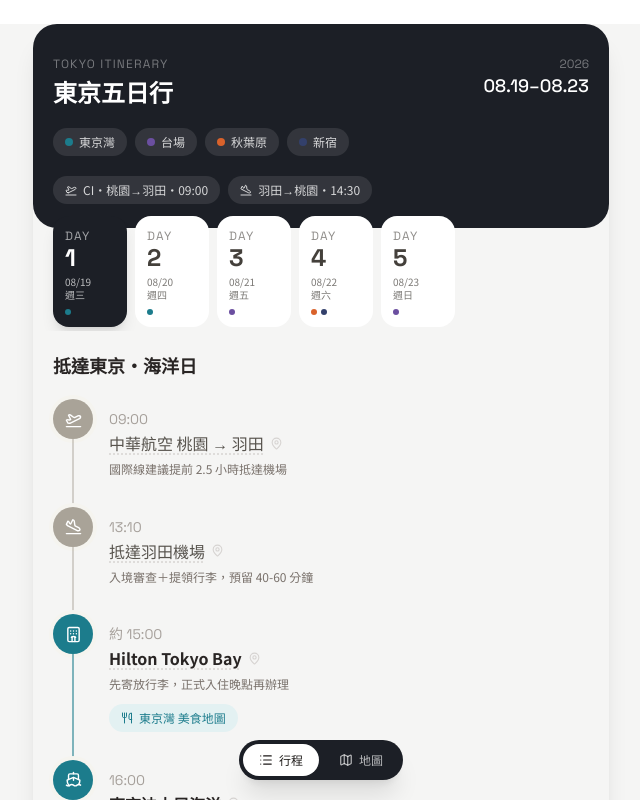
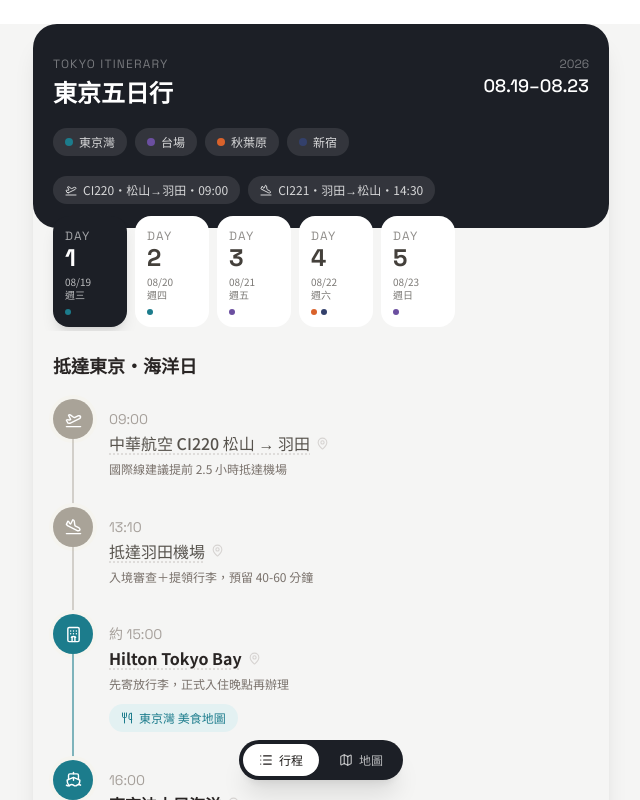
Before and after one commit to willwang0202/tokyo, a React (Vite) app: page / in a window 1280 px wide. Shown: the top 800 px of the page, without its empty margins (319-959 px from the left). Built offline with nearby package versions, Linux system fonts and the light colour scheme.

Commit message:
fix: correct flights to CI220/CI221 Songshan-Haneda

```diff
--- a/src/App.jsx
+++ b/src/App.jsx
@@ -125,7 +125,7 @@ const DAYS = [
   {
     id: 1, date: '08/19', weekday: '週三', areaKeys: ['bay'], title: '抵達東京・海洋日',
     events: [
-      { time: '09:00', icon: PlaneTakeoff, title: '中華航空 桃園 → 羽田', desc: '國際線建議提前 2.5 小時抵達機場', type: 'flight', maps: '桃園國際機場' },
+      { time: '09:00', icon: PlaneTakeoff, title: '中華航空 CI220 松山 → 羽田', desc: '國際線建議提前 2.5 小時抵達機場', type: 'flight', maps: '台北松山機場' },
       { time: '13:10', icon: PlaneLanding, title: '抵達羽田機場', desc: '入境審查＋提領行李，預留 40-60 分鐘', type: 'flight', maps: '羽田空港 第3ターミナル' },
       { time: '約 15:00', icon: Hotel, title: 'Hilton Tokyo Bay', desc: '先寄放行李，正式入住晚點再辦理', area: 'bay', maps: 'Hilton Tokyo Bay' },
       { time: '16:00', icon: Ship, title: '東京迪士尼海洋', desc: '開放到 21:00，夜間的威尼斯貢多拉很值得', area: 'bay', maps: '東京ディズニーシー' },
@@ -166,7 +166,7 @@ const DAYS = [
     events: [
       { time: '09:00', icon: Coffee, title: '台場周邊悠閒早晨', desc: '退房前最後採買，Aqua City／DiverCity 就在飯店旁', area: 'daiba', maps: 'アクアシティお台場' },
       { time: '11:00', icon: Luggage, title: '退房，前往羽田機場', desc: '車程約 30 分鐘', type: 'transit', maps: '羽田空港 第3ターミナル' },
-      { time: '14:30', icon: PlaneTakeoff, title: '羽田 → 桃園 起飛', desc: '國際線登機門常較早關閉，預留充裕時間', type: 'flight', maps: '羽田空港 第3ターミナル' },
+      { time: '14:30', icon: PlaneTakeoff, title: '中華航空 CI221 羽田 → 松山', desc: '國際線登機門常較早關閉，預留充裕時間', type: 'flight', maps: '羽田空港 第3ターミナル' },
     ],
   },
 ];
@@ -750,10 +750,10 @@ export default function TokyoTripPlanner() {
           {/* flight tags */}
           <div className="flex gap-2 mt-4 overflow-x-auto no-scrollbar">
             <div className="flex items-center gap-1.5 bg-white/10 rounded-full px-3 py-1.5 text-white/80 text-xs whitespace-nowrap flex-shrink-0">
-              <PlaneTakeoff size={12} /> CI・桃園→羽田・09:00
+              <PlaneTakeoff size={12} /> CI220・松山→羽田・09:00
             </div>
             <div className="flex items-center gap-1.5 bg-white/10 rounded-full px-3 py-1.5 text-white/80 text-xs whitespace-nowrap flex-shrink-0">
-              <PlaneLanding size={12} /> 羽田→桃園・14:30
+              <PlaneLanding size={12} /> CI221・羽田→松山・14:30
             </div>
           </div>
         </div>
```
